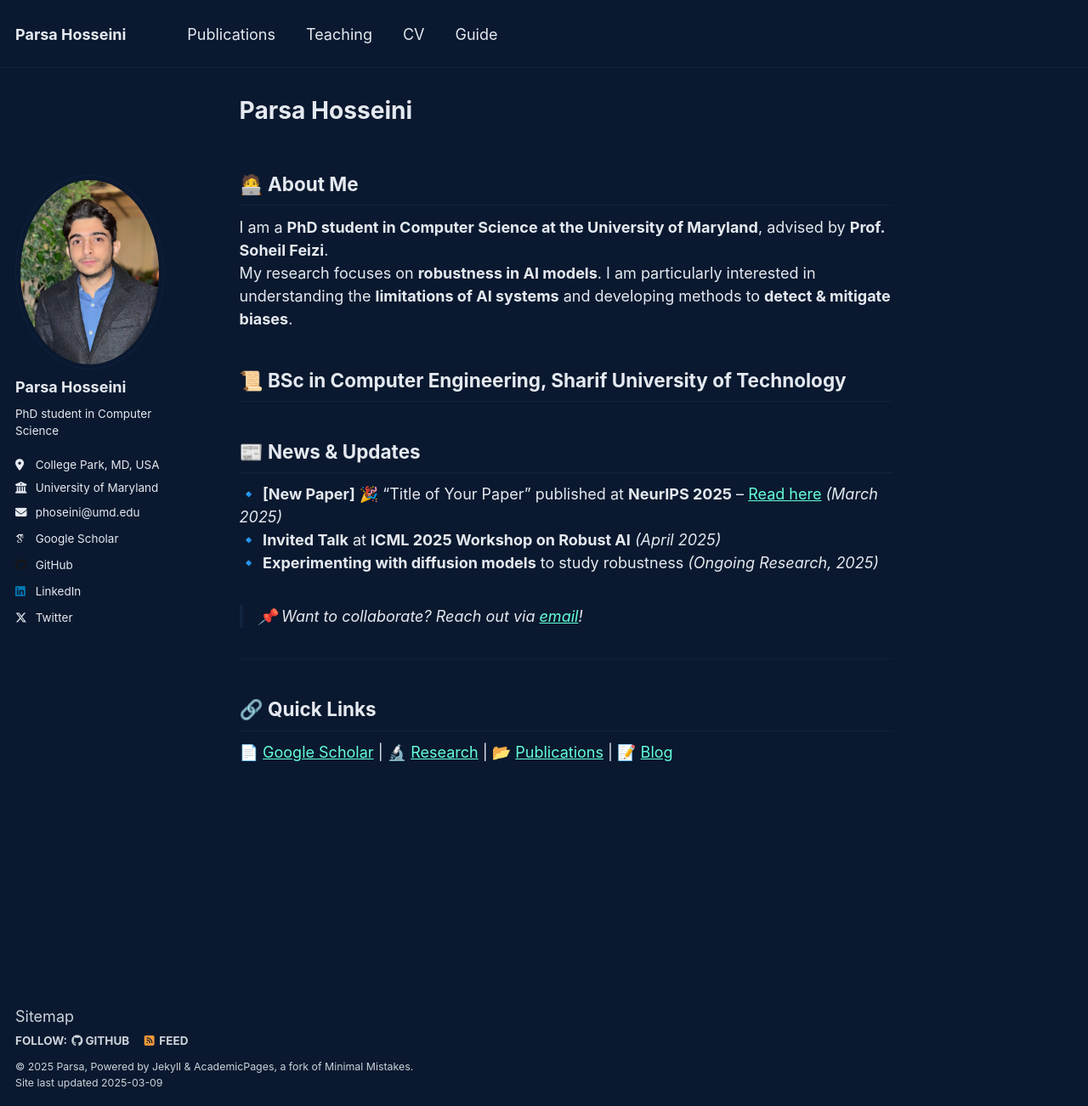
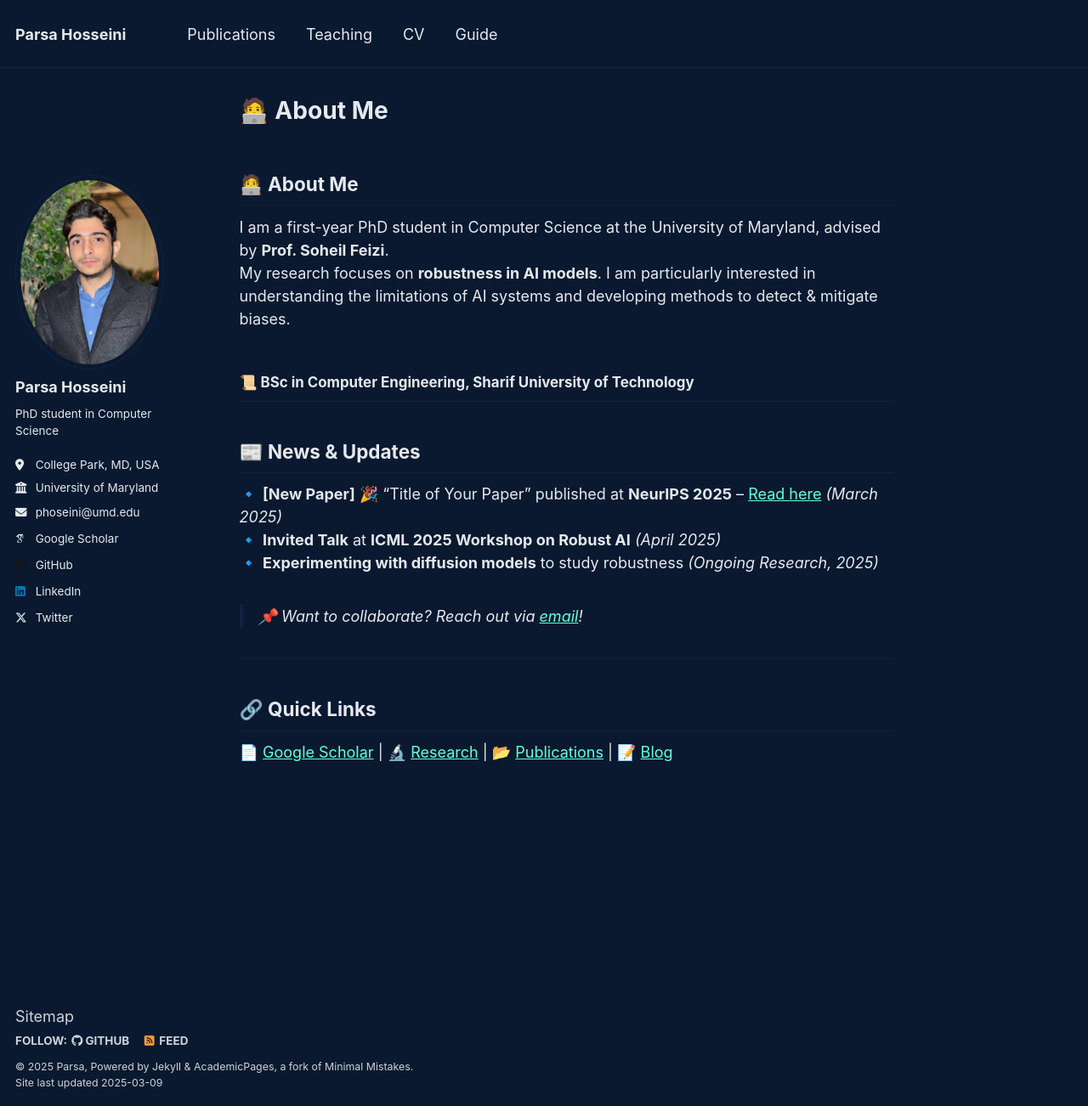
Before and after one commit to sudoparsa/sudoparsa.github.io, a Jekyll site: the page built from _pages/about.md, in a window 1280 px wide and 1302 px high. Shown: the whole window at 85% size. Built offline with Jekyll 4.4.1, drawn with Linux system fonts in a browser that asks for light colours; some web fonts are replaced; our own code applies the rules of GitHub Pages for plain Markdown files.

Commit message:
Update about.md

```diff
--- a/_pages/about.md
+++ b/_pages/about.md
@@ -1,7 +1,5 @@
 ---
 permalink: /
-title: "Parsa Hosseini"
-subtitle: "AI Researcher | PhD @ UMD"
 author_profile: true
 redirect_from:
   - /about/
@@ -9,11 +7,11 @@ redirect_from:
 ---
 
 ## 🧑‍💻 About Me
-I am a **PhD student in Computer Science at the University of Maryland**, advised by **Prof. Soheil Feizi**.
+I am a first-year PhD student in Computer Science at the University of Maryland, advised by **Prof. Soheil Feizi**.
 My research focuses on **robustness in AI models**.
-I am particularly interested in understanding the **limitations of AI systems** and developing methods to **detect & mitigate biases**.
+I am particularly interested in understanding the limitations of AI systems and developing methods to detect & mitigate biases.
 
-📜 **BSc in Computer Engineering**, Sharif University of Technology
+<small> 📜 **BSc in Computer Engineering**, Sharif University of Technology
 ---
 
 ## 📰 News & Updates
```
